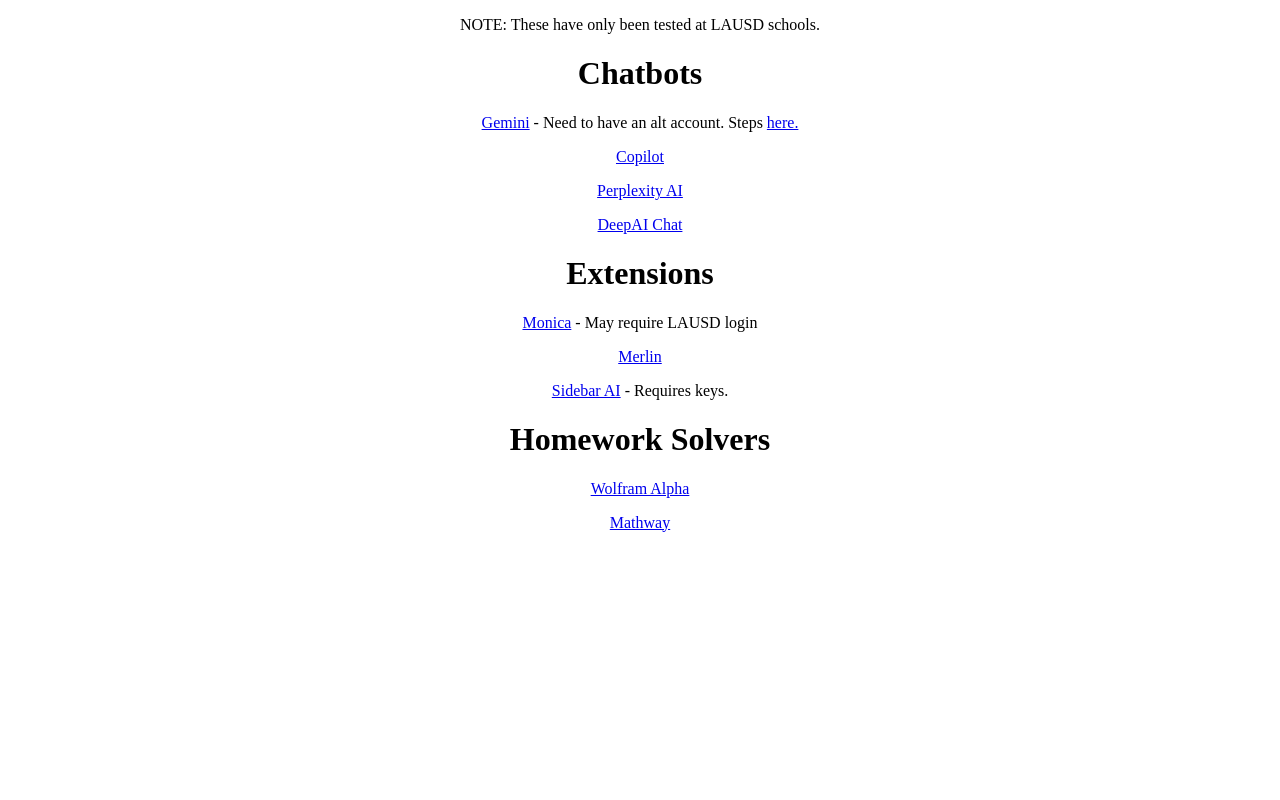
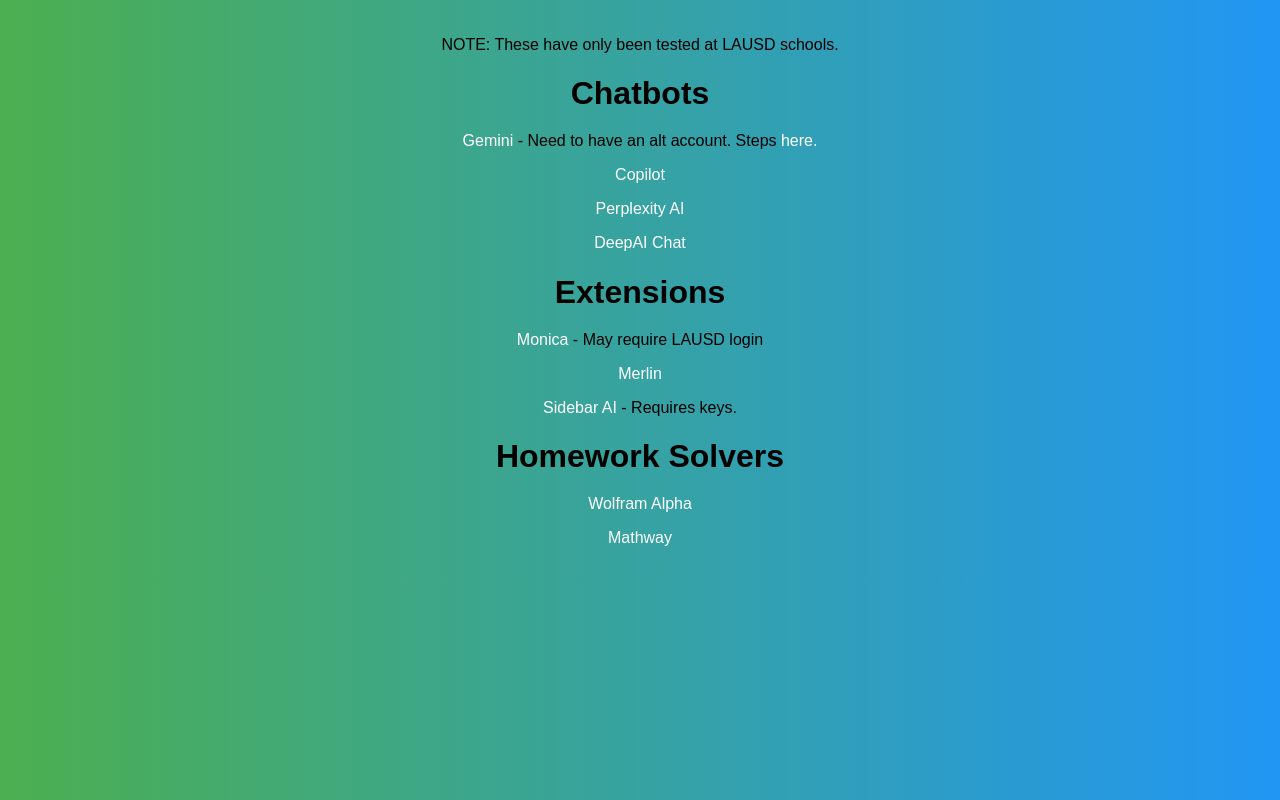
Before and after one commit to xytrux/AI, a plain HTML site: page index.html in a window 1280 px wide. Drawn offline with Linux system fonts and the light colour scheme.

Commit message:
Update index.html

```diff
--- a/index.html
+++ b/index.html
@@ -1,7 +1,33 @@
 <!DOCTYPE html>
 <html>
 <head>
-    <title>AI websites for LAUSD</title>
+  <title>AI Websites for LAUSD</title>
+  <style>
+    body {
+      font-family: sans-serif;
+      margin: 0;
+      padding: 20px;
+      background: linear-gradient(to right, #4CAF50 0%, #2196F3 100%);
+    }
+
+    h1, h2, h3 {
+      text-align: center;
+      margin-bottom: 20px;
+    }
+
+    a {
+      color: #fff;
+      text-decoration: none;
+    }
+
+    a:hover {
+      text-decoration: underline;
+    }
+
+    p {
+      margin-bottom: 10px;
+    }
+  </style>
 </head>
 <body>
 
@@ -16,12 +42,13 @@
 
 <center><h1>Extensions</h1></center>
 <center><p><a href="https://monica.im/">Monica</a> - May require LAUSD login</p></center>
-<center><p><a href="https://www.getmerlin.in/">Merlin</a></p>
+<center><p><a href="https://www.getmerlin.in/">Merlin</a></p></center>
 <center><p><a href="https://chromewebstore.google.com/detail/sidebar-aigoogle-geminico/nhchmkkdppmkmblocpdjcpdenchddgnh">Sidebar AI</a> - Requires keys.</p></center>
 
 <center><h1>Homework Solvers</h1></center>
 
 <center><p><a href="https://www.wolframalpha.com/">Wolfram Alpha</a></p></center>
 <center><p><a href="https://www.mathway.com/Algebra">Mathway</a></p></center>
+
 </body>
 </html>
```
